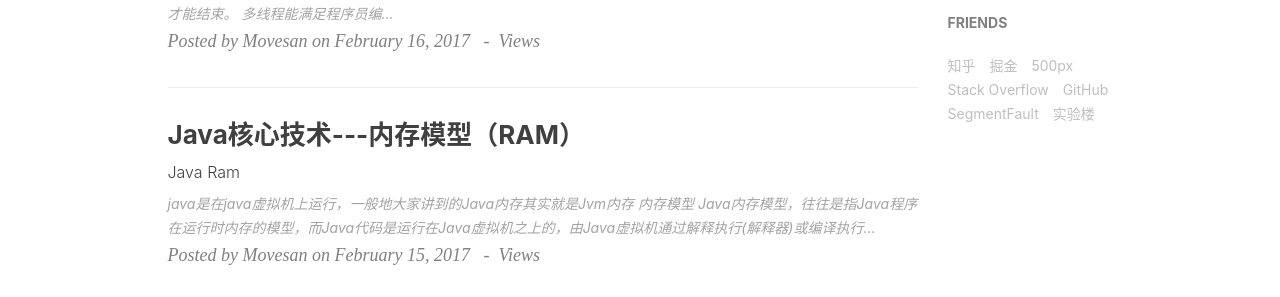
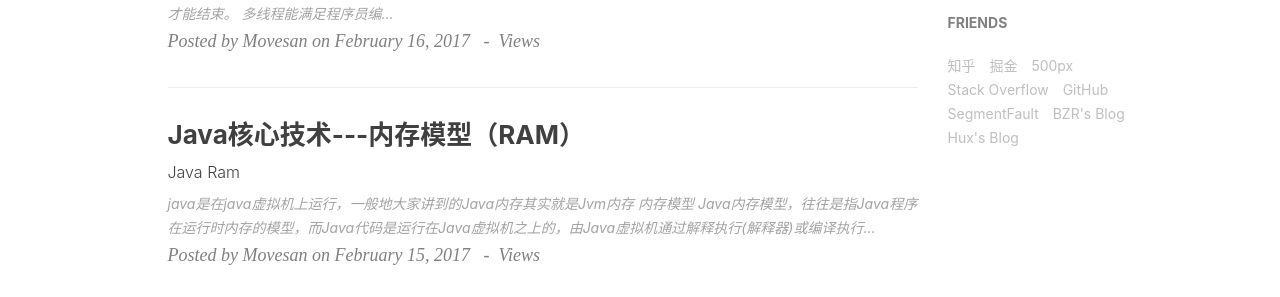
Before and after one commit to movesan/msblog, a Jekyll site: the page built from index.html, in a window 1280 px wide and 900 px high, scrolled down 884 px. Shown: the part 155-452 px from the top of the window. Built offline with Jekyll 4.4.1, drawn with Linux system fonts in a browser that asks for light colours; nearby versions of some CDN libraries; the list of posts is cut into pages by our own code; comment, search, counter and statistics services are not loaded.

Commit message:
Update friends

```diff
--- a/_config.yml
+++ b/_config.yml
@@ -116,7 +116,10 @@ friends: [
         title: "SegmentFault",
         href: "https://segmentfault.com/"
     },{
-        title: "实验楼",
-        href: "https://www.shiyanlou.com/"
+        title: "BZR's Blog",
+        href: "http://brucezhaor.github.io/"
+    },{
+        title: "Hux's Blog",
+        href: "https://huangxuan.me/"
     }
 ]
```
